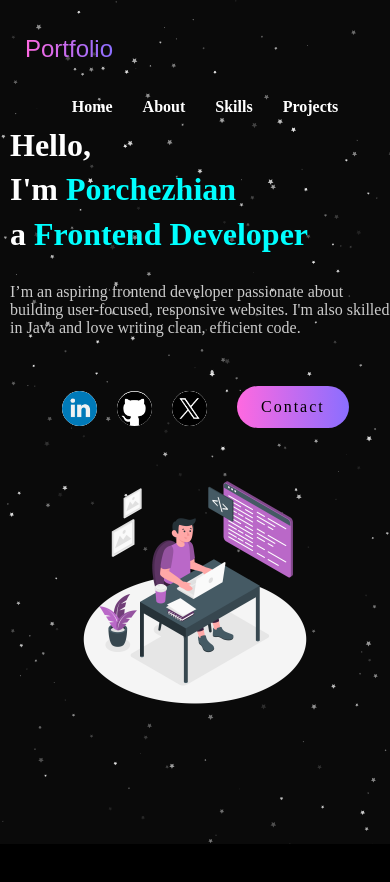
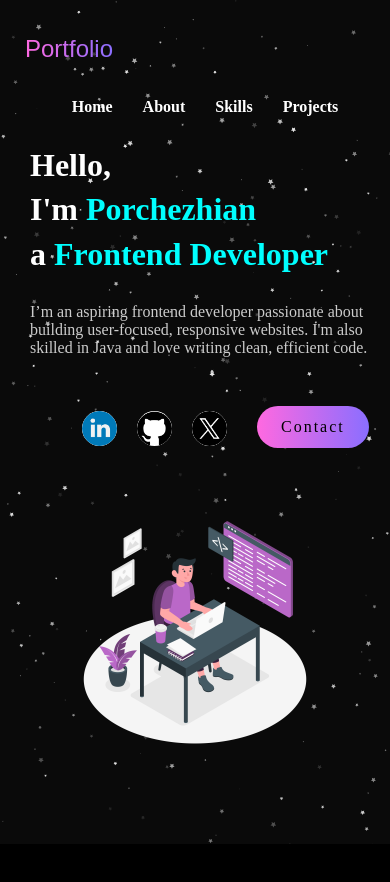
Before and after one commit to chezhianch/Animated-React-Portfolio, a React (Vite) app: page / in a window 390 px wide. Shown: the top 882 px of the page. Built offline with nearby package versions, Linux system fonts and the light colour scheme.

Commit message:
Update App.css

```diff
--- a/src/App.css
+++ b/src/App.css
@@ -456,7 +456,7 @@ gap: 30px;
   }
 
   .hero-text {
-    padding: 0;
+    padding: 20px;
     text-align: left;
     position: relative;
     left: 10px;
```
